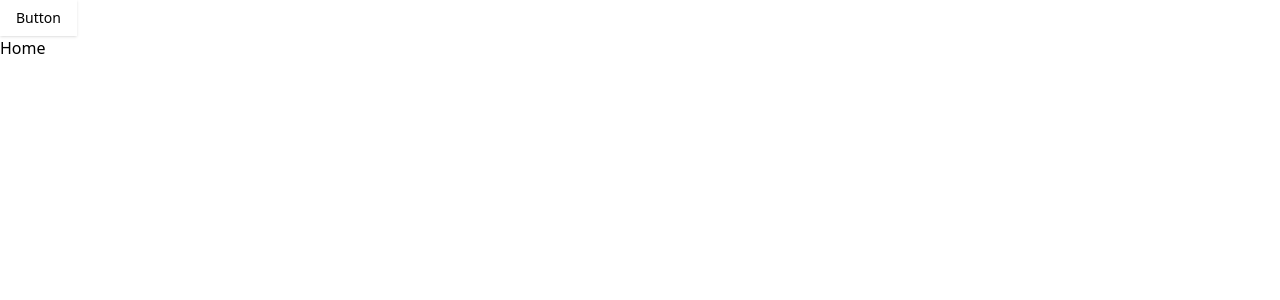
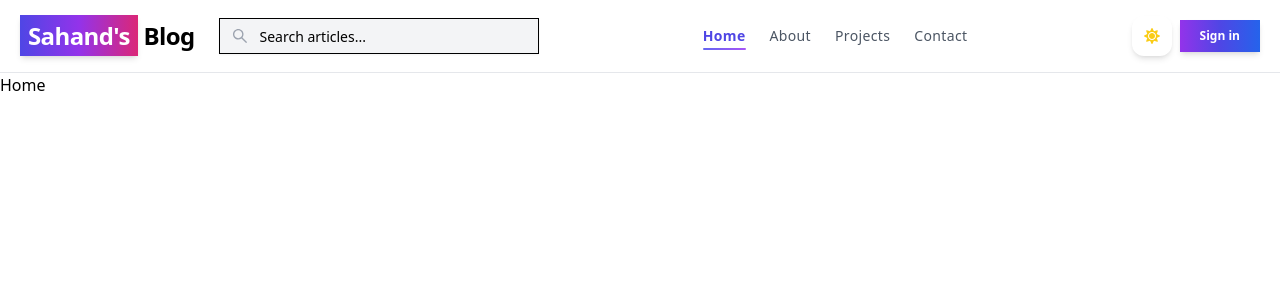
Before and after one commit to natanmuletahunde/blog-commenting-platform, a Next.js app: page / in a window 1280 px wide. Shown: the top 300 px of the page. Built offline with nearby package versions, Linux system fonts and the light colour scheme.

Commit message:
install the input from the shadcn ui

```diff
--- a/src/app/components/Header.jsx
+++ b/src/app/components/Header.jsx
@@ -1,11 +1,108 @@
-import React from 'react'
-import { Button } from '@/components/ui/button'
+'use client';
+
+import React, { useState } from 'react';
+import Link from 'next/link';
+import { usePathname } from 'next/navigation';
+import { AiOutlineSearch } from 'react-icons/ai';
+import { FaMoon, FaSun } from 'react-icons/fa';
+import { Button } from '@/components/ui/button';
+import { Input } from '@/components/ui/input';
+
 const Header = () => {
+  const path = usePathname();
+  const [theme, setTheme] = useState('light');
+  const [searchTerm, setSearchTerm] = useState('');
+
+  const handleSubmit = (e) => {
+    e.preventDefault();
+    console.log('Searching for:', searchTerm);
+  };
+
   return (
-    <div>
-       <Button> Button</Button>
-    </div>
-  )
-}
+    <header className="sticky top-0 z-50 w-full border-b border-gray-200 dark:border-gray-800 bg-white/80 dark:bg-gray-950/80 backdrop-blur-md">
+      <div className="max-w-7xl mx-auto flex items-center justify-between px-5 py-3 md:py-4 gap-4">
 
-export default Header
+        {/* Left Section - Logo + Search */}
+        <div className="flex items-center gap-6 w-full md:w-auto">
+          <Link href="/" className="flex items-center gap-2">
+            <span className="text-xl sm:text-2xl font-extrabold tracking-tight">
+              <span className="px-2 py-1 bg-gradient-to-r from-indigo-600 via-purple-600 to-pink-600 rounded-lg text-white shadow-md">
+                Sahand&apos;s
+              </span>{' '}
+              Blog
+            </span>
+          </Link>
+
+          {/* Search Input */}
+          <form
+            onSubmit={handleSubmit}
+            className="hidden md:flex items-center relative w-64 lg:w-80"
+          >
+            <AiOutlineSearch className="absolute left-3 text-gray-400 text-lg" />
+            <Input
+              type="text"
+              placeholder="Search articles..."
+              className="pl-10 bg-gray-100 dark:bg-gray-800 rounded-lg focus-visible:ring-1 focus-visible:ring-indigo-500"
+              value={searchTerm}
+              onChange={(e) => setSearchTerm(e.target.value)}
+            />
+          </form>
+        </div>
+
+        {/* Center Section - Nav Links */}
+        <nav className="hidden md:flex items-center justify-center gap-6 flex-1">
+          {[
+            { name: 'Home', href: '/' },
+            { name: 'About', href: '/about' },
+            { name: 'Projects', href: '/projects' },
+            { name: 'Contact', href: '/contact' },
+          ].map((link) => (
+            <Link
+              key={link.name}
+              href={link.href}
+              className={`relative text-sm font-medium tracking-wide transition-all ${
+                path === link.href
+                  ? 'text-indigo-600 dark:text-indigo-400 font-semibold'
+                  : 'text-gray-600 dark:text-gray-300 hover:text-indigo-500'
+              }`}
+            >
+              {link.name}
+              {path === link.href && (
+                <span className="absolute -bottom-1 left-0 w-full h-0.5 bg-gradient-to-r from-indigo-500 to-purple-500 rounded-full"></span>
+              )}
+            </Link>
+          ))}
+        </nav>
+
+        <div className="flex items-center gap-2">
+
+          <Button variant="ghost" size="icon" className="md:hidden">
+            <AiOutlineSearch className="text-lg" />
+          </Button>
+
+          <Button
+            variant="ghost"
+            size="icon"
+            onClick={() => setTheme(theme === 'light' ? 'dark' : 'light')}
+          >
+            {theme === 'light' ? (
+              <FaSun className="text-yellow-400" />
+            ) : (
+              <FaMoon className="text-blue-400" />
+            )}
+          </Button>
+          <Button
+            variant="gradientDuoTone"
+            size="sm"
+            className="relative overflow-hidden px-5 py-2 text-white font-semibold rounded-lg bg-gradient-to-r from-purple-600 via-indigo-600 to-blue-600 hover:from-purple-500 hover:to-blue-500 transition-all duration-300 shadow-md hover:shadow-xl"
+          >
+            <span className="relative z-10">Sign in </span>
+            <span className="absolute inset-0 opacity-0 hover:opacity-100 bg-gradient-to-r from-blue-600 via-purple-600 to-pink-600 blur-md transition-opacity duration-500"></span>
+          </Button>
+        </div>
+      </div>
+    </header>
+  );
+};
+
+export default Header;
--- a/src/app/layout.js
+++ b/src/app/layout.js
@@ -8,8 +8,8 @@ const geistSans = Geist({
 });
 
 const geistMono = Geist_Mono({
-  variable: "--font-geist-mono",
-  subsets: ["latin"],
+    variable: "--font-geist-mono",
+    subsets: ["latin"],
 });
 
 export const metadata = {
--- a/src/components/ui/button.jsx
+++ b/src/components/ui/button.jsx
@@ -1,48 +1,56 @@
-import * as React from "react"
-import { Slot } from "@radix-ui/react-slot"
+import * as React from "react";
+import { Slot } from "@radix-ui/react-slot";
 import { cva } from "class-variance-authority";
-
-import { cn } from "@/lib/utils"
+import { cn } from "@/lib/utils";
 
 const buttonVariants = cva(
-  "inline-flex items-center justify-center gap-2 whitespace-nowrap rounded-md text-sm font-medium transition-colors focus-visible:outline-none focus-visible:ring-1 focus-visible:ring-ring disabled:pointer-events-none disabled:opacity-50 [&_svg]:pointer-events-none [&_svg]:size-4 [&_svg]:shrink-0",
+  "inline-flex items-center justify-center gap-2 whitespace-nowrap rounded-xl text-sm font-semibold transition-all duration-300 focus-visible:outline-none focus-visible:ring-2 focus-visible:ring-offset-2 focus-visible:ring-ring disabled:pointer-events-none disabled:opacity-60 active:scale-[0.98] shadow-md hover:shadow-lg [&_svg]:pointer-events-none [&_svg]:size-4 [&_svg]:shrink-0",
   {
     variants: {
       variant: {
         default:
-          "bg-primary text-primary-foreground shadow hover:bg-primary/90",
+          "bg-primary text-primary-foreground hover:bg-primary/90",
         destructive:
-          "bg-destructive text-destructive-foreground shadow-sm hover:bg-destructive/90",
+          "bg-destructive text-destructive-foreground hover:bg-destructive/90",
         outline:
-          "border border-input bg-background shadow-sm hover:bg-accent hover:text-accent-foreground",
+          "border border-border text-foreground bg-transparent hover:bg-muted/20",
         secondary:
-          "bg-secondary text-secondary-foreground shadow-sm hover:bg-secondary/80",
+          "bg-secondary text-secondary-foreground hover:bg-secondary/80",
         ghost: "hover:bg-accent hover:text-accent-foreground",
-        link: "text-primary underline-offset-4 hover:underline",
+        link: "text-primary underline underline-offset-4 hover:opacity-80",
+        gradientDuoTone:
+          "bg-gradient-to-r from-purple-600 via-indigo-600 to-blue-600 text-white hover:from-purple-500 hover:to-blue-500 shadow-lg hover:shadow-xl hover:brightness-110 border-none",
       },
       size: {
-        default: "h-9 px-4 py-2",
-        sm: "h-8 rounded-md px-3 text-xs",
-        lg: "h-10 rounded-md px-8",
-        icon: "h-9 w-9",
+        default: "h-10 px-5 py-2.5",
+        sm: "h-8 px-3 text-xs rounded-md",
+        lg: "h-11 px-8 text-base rounded-lg",
+        icon: "h-10 w-10 p-2",
+      },
+      outline: {
+        true: "border-2 border-current bg-transparent hover:bg-opacity-10 hover:shadow-md",
       },
     },
     defaultVariants: {
       variant: "default",
       size: "default",
+      outline: false,
     },
   }
-)
+);
 
-const Button = React.forwardRef(({ className, variant, size, asChild = false, ...props }, ref) => {
-  const Comp = asChild ? Slot : "button"
-  return (
-    <Comp
-      className={cn(buttonVariants({ variant, size, className }))}
-      ref={ref}
-      {...props} />
-  );
-})
-Button.displayName = "Button"
+const Button = React.forwardRef(
+  ({ className, variant, size, outline, asChild = false, ...props }, ref) => {
+    const Comp = asChild ? Slot : "button";
+    return (
+      <Comp
+        className={cn(buttonVariants({ variant, size, outline, className }))}
+        ref={ref}
+        {...props}
+      />
+    );
+  }
+);
+Button.displayName = "Button";
 
-export { Button, buttonVariants }
+export { Button, buttonVariants };
--- /dev/null
+++ b/src/components/ui/input.jsx
@@ -0,0 +1,19 @@
+import * as React from "react"
+
+import { cn } from "@/lib/utils"
+
+const Input = React.forwardRef(({ className, type, ...props }, ref) => {
+  return (
+    <input
+      type={type}
+      className={cn(
+        "flex h-9 w-full rounded-md border border-input bg-transparent px-3 py-1 text-base shadow-sm transition-colors file:border-0 file:bg-transparent file:text-sm file:font-medium file:text-foreground placeholder:text-muted-foreground focus-visible:outline-none focus-visible:ring-1 focus-visible:ring-ring disabled:cursor-not-allowed disabled:opacity-50 md:text-sm",
+        className
+      )}
+      ref={ref}
+      {...props} />
+  );
+})
+Input.displayName = "Input"
+
+export { Input }
```
